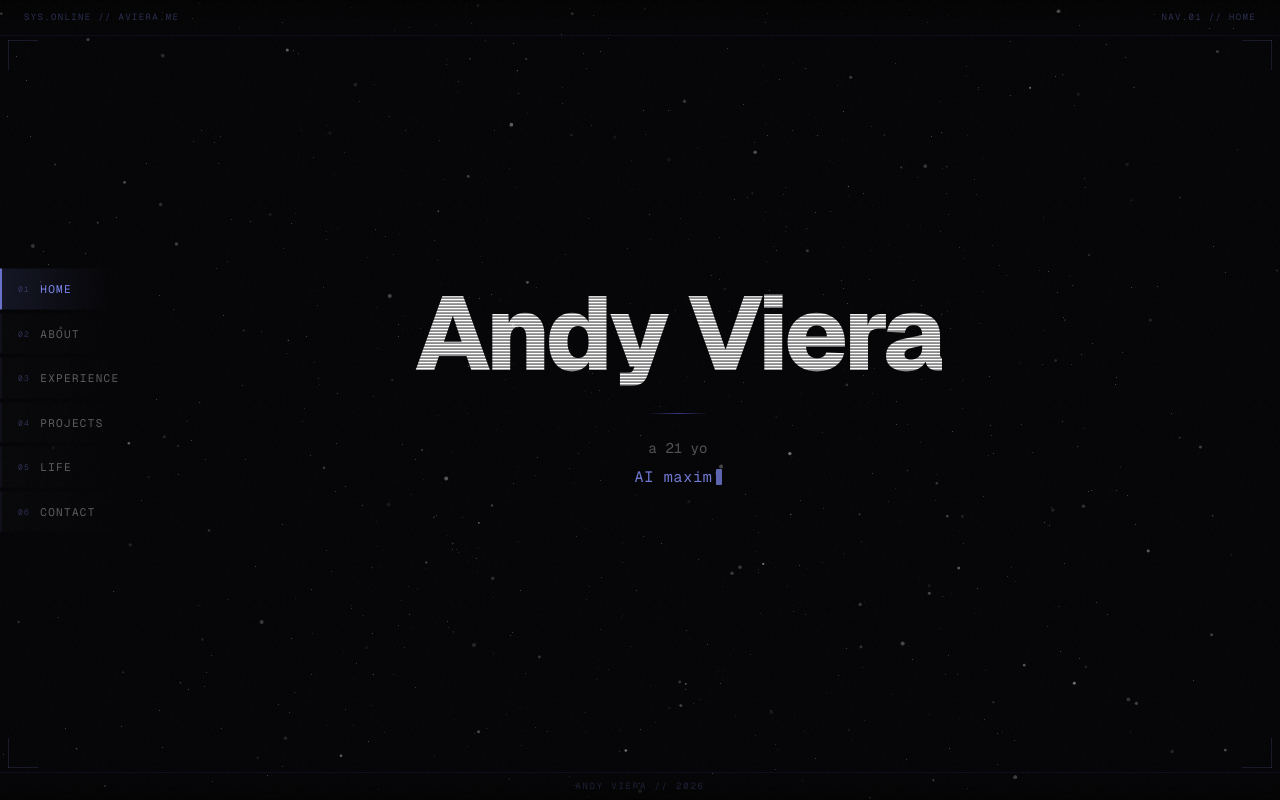
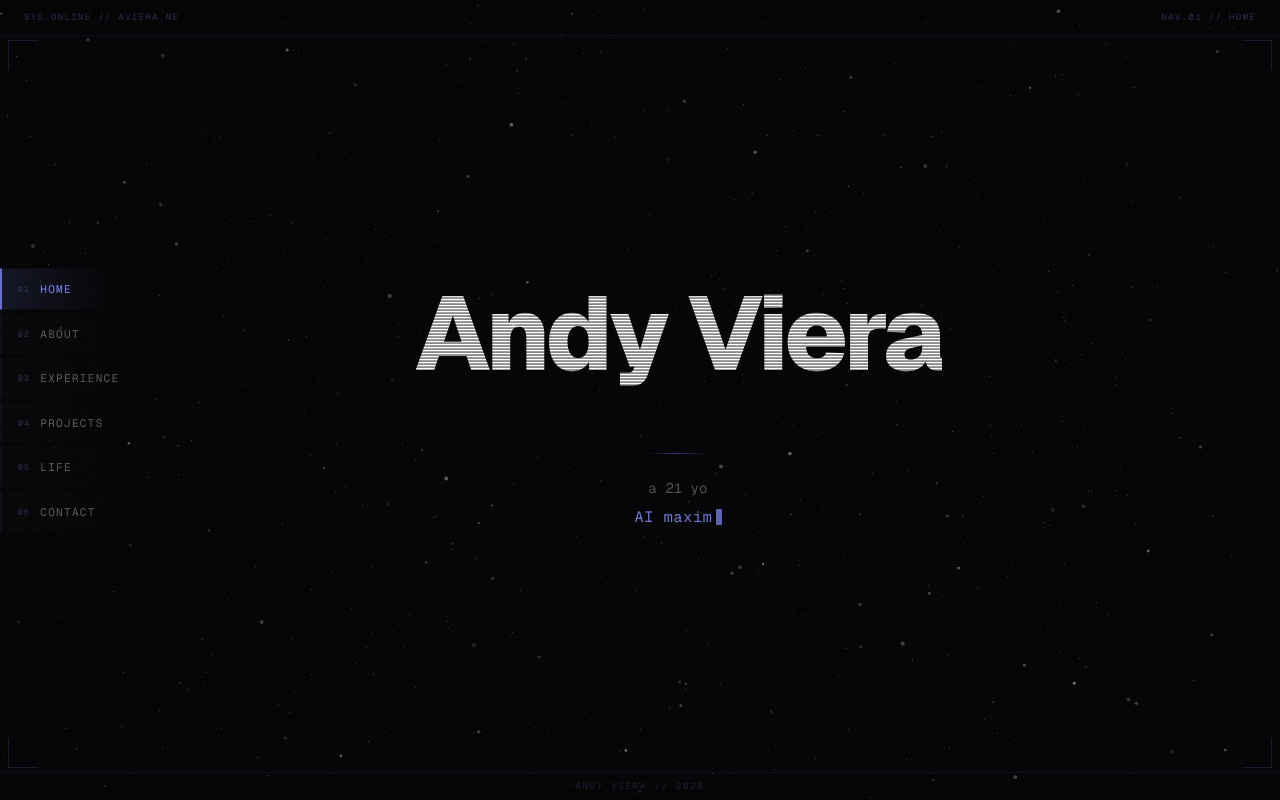
Before and after one commit to andy-viera/aviera-site, a Next.js app: page / in a window 1280 px wide. Built offline with nearby package versions, Linux system fonts and the light colour scheme.

Commit message:
fix: extend sweep line glow beyond text bounds

```diff
--- a/src/app/page.tsx
+++ b/src/app/page.tsx
@@ -222,7 +222,7 @@ function ProjectCard({
 /* --- Mask Reveal Name (line sweep) --- */
 function MaskRevealName() {
   return (
-    <div style={{ position: "relative", overflow: "visible" }}>
+    <div style={{ position: "relative", overflow: "visible", padding: "40px 0" }}>
       <style dangerouslySetInnerHTML={{ __html: `
         @keyframes stringsVibrate {
           0% { background-position: 0 0; }
@@ -253,10 +253,10 @@ function MaskRevealName() {
         data-gsap="sweep-line"
         style={{
           position: "absolute",
-          top: "-10%",
+          top: "-40px",
           left: 0,
           width: "4px",
-          height: "120%",
+          height: "calc(100% + 80px)",
           background: "linear-gradient(180deg, transparent 0%, rgba(99,102,241,0.8) 15%, rgba(255,255,255,1) 50%, rgba(99,102,241,0.8) 85%, transparent 100%)",
           boxShadow: "0 0 20px rgba(99,102,241,0.8), 0 0 60px rgba(99,102,241,0.4), 0 0 100px rgba(99,102,241,0.2)",
           opacity: 0,
```
